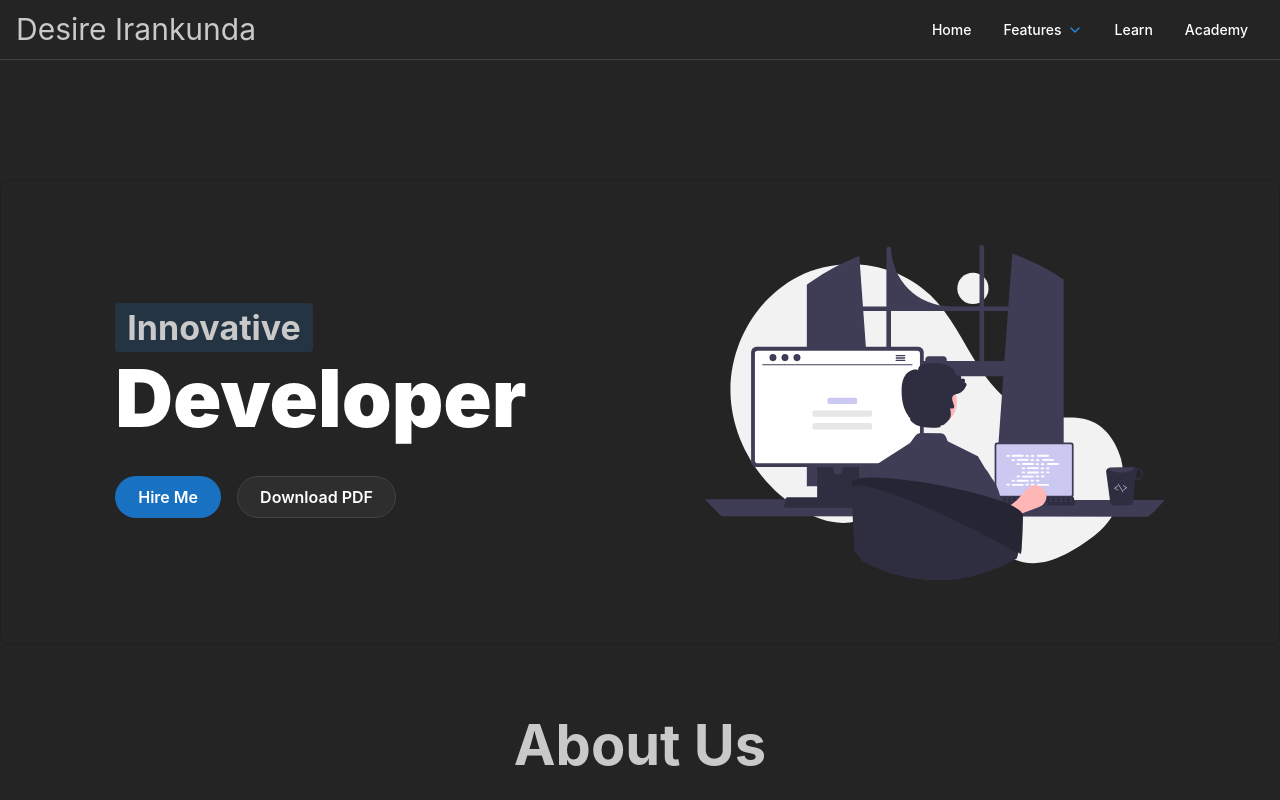
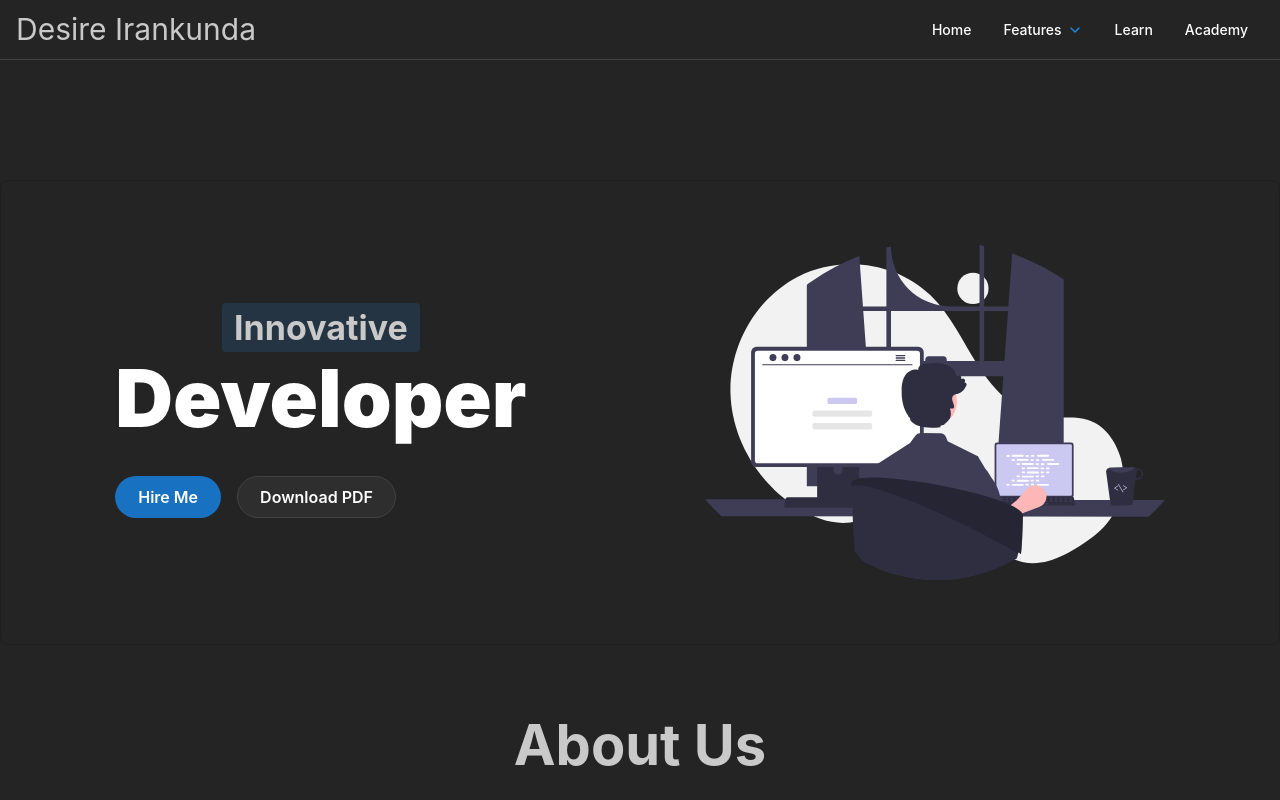
Before and after one commit to Deewiliams/My-portfolio, a React (Vite) app: page / in a window 1280 px wide. Shown: the top 800 px of the page. Built offline with nearby package versions, Linux system fonts and the light colour scheme.

Commit message:
cleaned the code

```diff
--- a/src/pages/landingPage/LandingPage.tsx
+++ b/src/pages/landingPage/LandingPage.tsx
@@ -7,7 +7,7 @@ export function LandingPage() {
   return (
     <div className={classes.wrapper}>
       <div className={classes.body}>
-        <Title>
+        <Title style={{textAlign: 'center'}}>
           <span className={classes.highlight}>Innovative</span>
         </Title>
         <Title className={classes.title}>Developer</Title>
```
